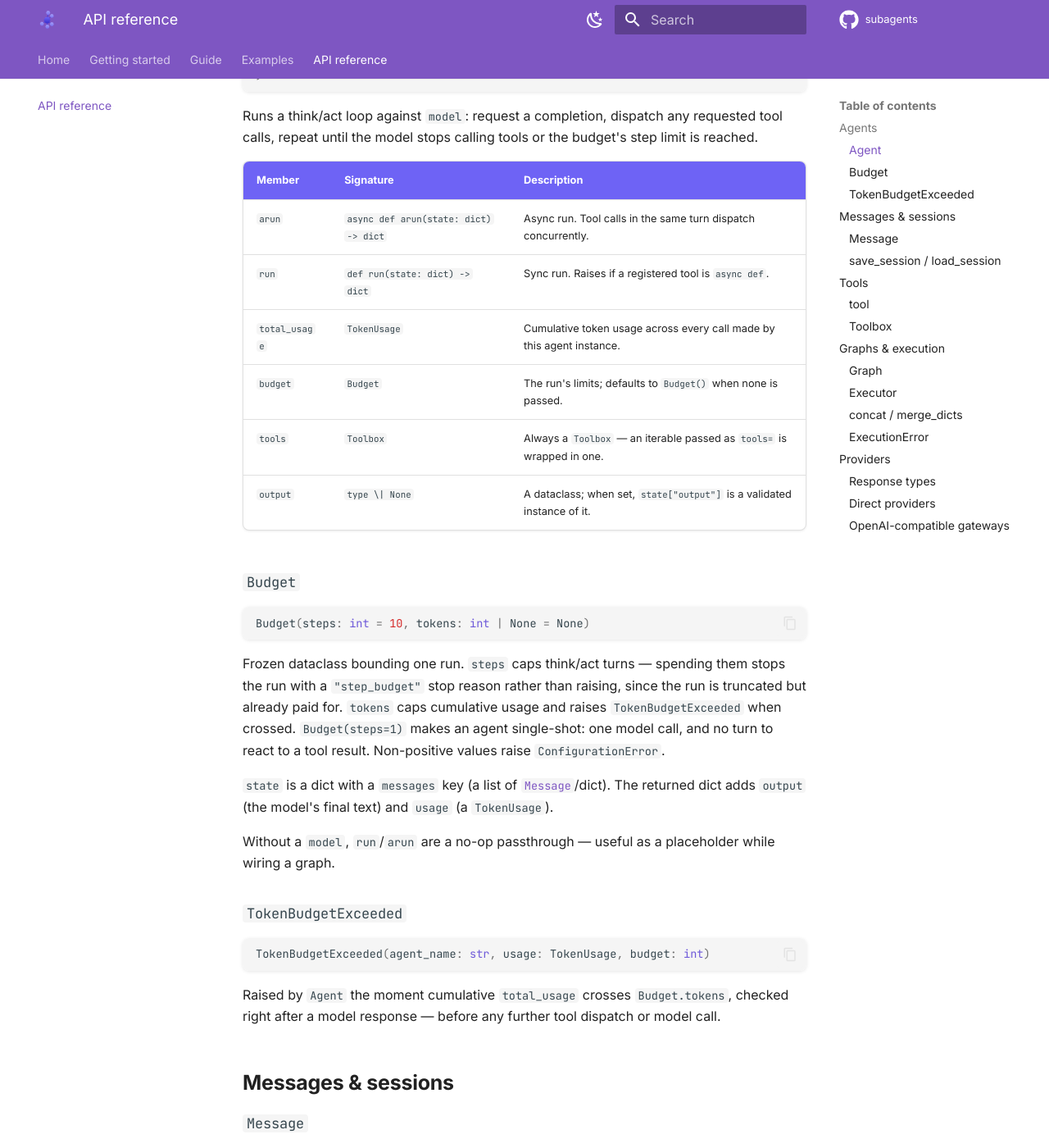
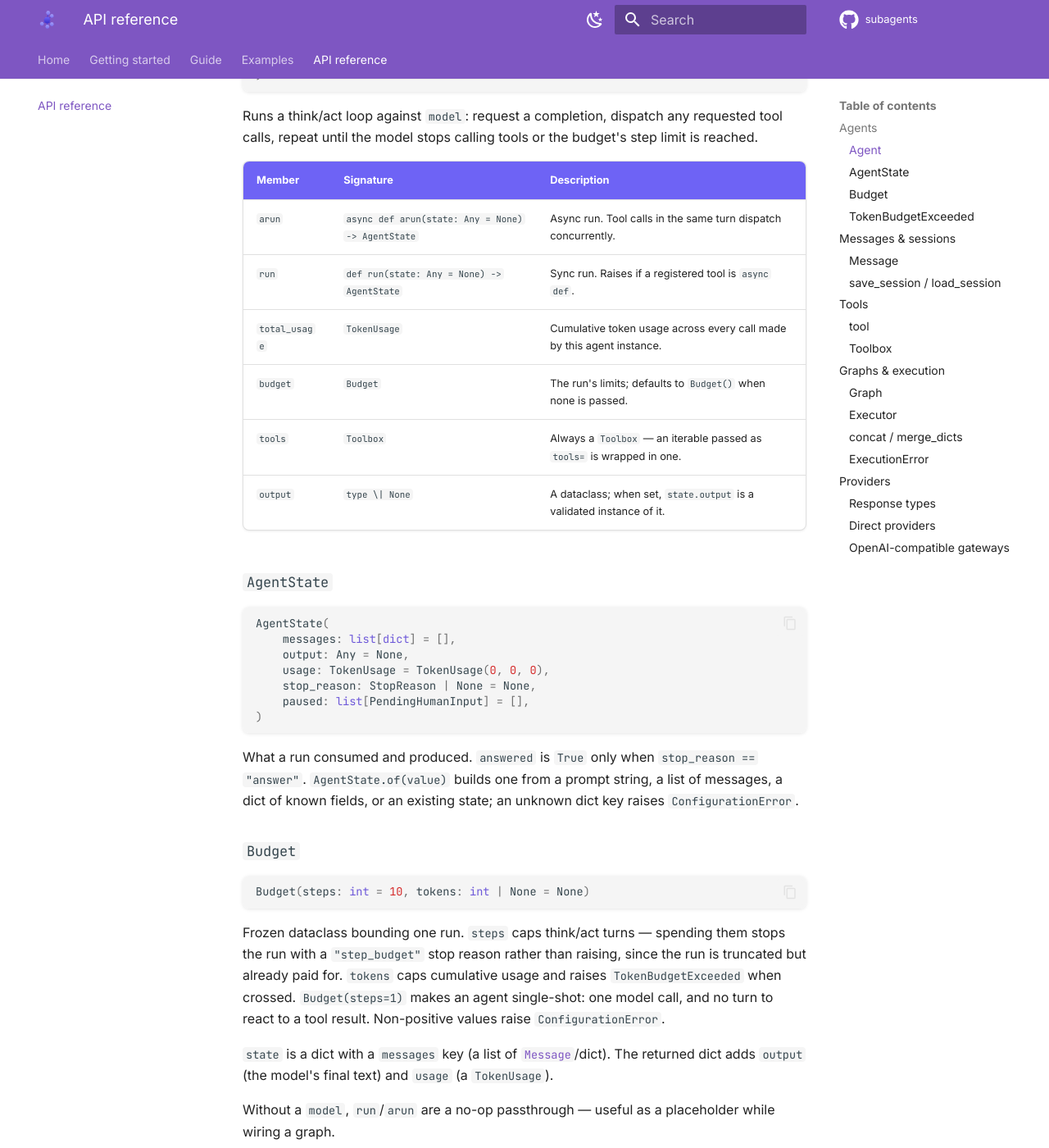
Before and after one commit to sayedshaun/deepharness, an MkDocs documentation site: the page built from docs/reference/api.md, in a window 1280 px wide and 1400 px high, scrolled down 508 px. Shown: the whole window at 82% size. Built offline with MkDocs 1.6.1 and Material for MkDocs 9.7.7, drawn with Linux system fonts in a browser that asks for light colours; comment, search, counter and statistics services are not loaded; some of the changed text lies outside the part shown.

Commit message:
docs: add AgentState to the reference

````diff
--- a/docs/reference/api.md
+++ b/docs/reference/api.md
@@ -25,12 +25,28 @@ calls, repeat until the model stops calling tools or the budget's step limit is
 
 | Member | Signature | Description |
 | --- | --- | --- |
-| `arun` | `async def arun(state: dict) -> dict` | Async run. Tool calls in the same turn dispatch concurrently. |
-| `run` | `def run(state: dict) -> dict` | Sync run. Raises if a registered tool is `async def`. |
+| `arun` | `async def arun(state: Any = None) -> AgentState` | Async run. Tool calls in the same turn dispatch concurrently. |
+| `run` | `def run(state: Any = None) -> AgentState` | Sync run. Raises if a registered tool is `async def`. |
 | `total_usage` | `TokenUsage` | Cumulative token usage across every call made by this agent instance. |
 | `budget` | `Budget` | The run's limits; defaults to `Budget()` when none is passed. |
 | `tools` | `Toolbox` | Always a `Toolbox` — an iterable passed as `tools=` is wrapped in one. |
-| `output` | `type \| None` | A dataclass; when set, `state["output"]` is a validated instance of it. |
+| `output` | `type \| None` | A dataclass; when set, `state.output` is a validated instance of it. |
+
+### `AgentState`
+
+```python
+AgentState(
+    messages: list[dict] = [],
+    output: Any = None,
+    usage: TokenUsage = TokenUsage(0, 0, 0),
+    stop_reason: StopReason | None = None,
+    paused: list[PendingHumanInput] = [],
+)
+```
+
+What a run consumed and produced. `answered` is `True` only when `stop_reason == "answer"`.
+`AgentState.of(value)` builds one from a prompt string, a list of messages, a dict of known
+fields, or an existing state; an unknown dict key raises `ConfigurationError`.
 
 ### `Budget`
 
@@ -80,7 +96,7 @@ save_session(path: str, messages: list[dict]) -> None
 load_session(path: str) -> list[dict]  # [] if the file doesn't exist
 ```
 
-Round-trips `state["messages"]` through JSON so a conversation can resume across process runs.
+Round-trips `state.messages` through JSON so a conversation can resume across process runs.
 
 ## Tools
 
````
